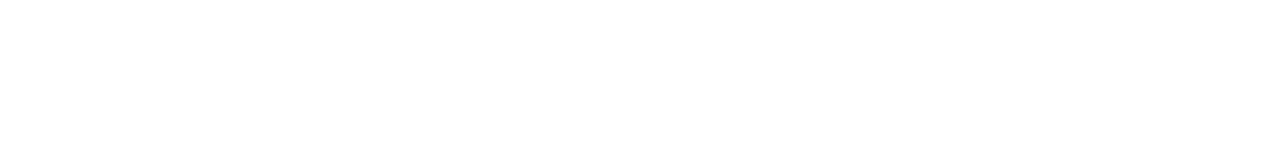
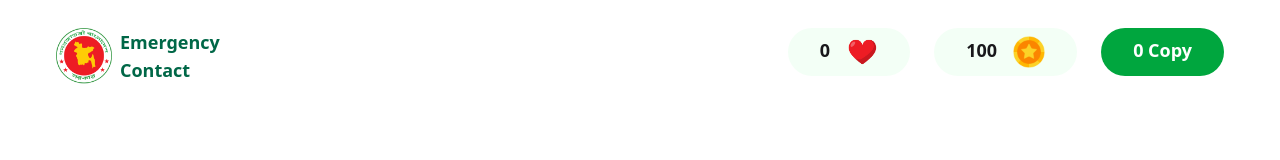
Before and after one commit to a2adib/emergency_contact, a plain HTML site: page index.html in a window 1280 px wide. Drawn offline with nearby package versions, Linux system fonts and the light colour scheme.

Commit message:
Adding the navbar

```diff
--- a/index.html
+++ b/index.html
@@ -1,11 +1,69 @@
 <!DOCTYPE html>
 <html lang="en">
-<head>
-    <meta charset="UTF-8">
-    <meta name="viewport" content="width=device-width, initial-scale=1.0">
-    <title>Document</title>
-</head>
-<body>
+  <head>
+    <meta charset="UTF-8" />
+    <meta name="viewport" content="width=device-width, initial-scale=1.0" />
+    <title>Emergency Contacts</title>
 
-</body>
+    <!-- daisy ui cdn -->
+    <link
+      href="https://cdn.jsdelivr.net/npm/daisyui@5"
+      rel="stylesheet"
+      type="text/css"
+    />
+
+    <!-- adding Tailwind cdn -->
+    <script src="https://cdn.jsdelivr.net/npm/@tailwindcss/browser@4"></script>
+
+    <!-- font awesome cdn -->
+    <link
+      rel="stylesheet"
+      href="https://cdnjs.cloudflare.com/ajax/libs/font-awesome/7.0.0/css/all.min.css"
+      integrity="sha512-DxV+EoADOkOygM4IR9yXP8Sb2qwgidEmeqAEmDKIOfPRQZOWbXCzLC6vjbZyy0vPisbH2SyW27+ddLVCN+OMzQ=="
+      crossorigin="anonymous"
+      referrerpolicy="no-referrer"
+    />
+  </head>
+  <body>
+    <header>
+        <!-- NavBar Section -->
+        <nav class="flex px-14 py-7 justify-between">
+        <div class="flex">
+          <div>
+            <img
+              src="./assets/logo.png"
+              class="h-14 max-w-xs object-contain"
+              alt=""
+            />
+          </div>
+          <div class="ml-2 text-[#006747] text-lg font-bold">
+            <h2>Emergency<br />Contact</h2>
+          </div>
+        </div>
+        <div>
+          <div class="flex">
+            <div class="flex text-xl ml-6 bg-[#41ff6a10] py-2 px-8 rounded-3xl">
+              <p class="text-lg font-bold">0</p>
+              <img
+                src="assets/heart.png"
+                class="h-8 max-w-xs object-contain ml-4"
+                alt=""
+              />
+            </div>
+            <div class="flex text-xl ml-6 bg-[#41ff6a10] py-2 px-8 rounded-3xl">
+              <p class="text-lg font-bold">100</p>
+              <img
+                src="assets/coin.png"
+                class="h-8 max-w-xs object-contain ml-4"
+                alt=""
+              />
+            </div>
+            <div class="flex text-xl ml-6 bg-[#00A63E] py-2 px-8 rounded-3xl">
+              <p class="text-lg font-bold text-white"><span>0</span> Copy</p>
+            </div>
+          </div>
+        </div>
+      </nav>
+    </header>
+  </body>
 </html>
```
Also changed, not shown: tailwind.config.js (added).
